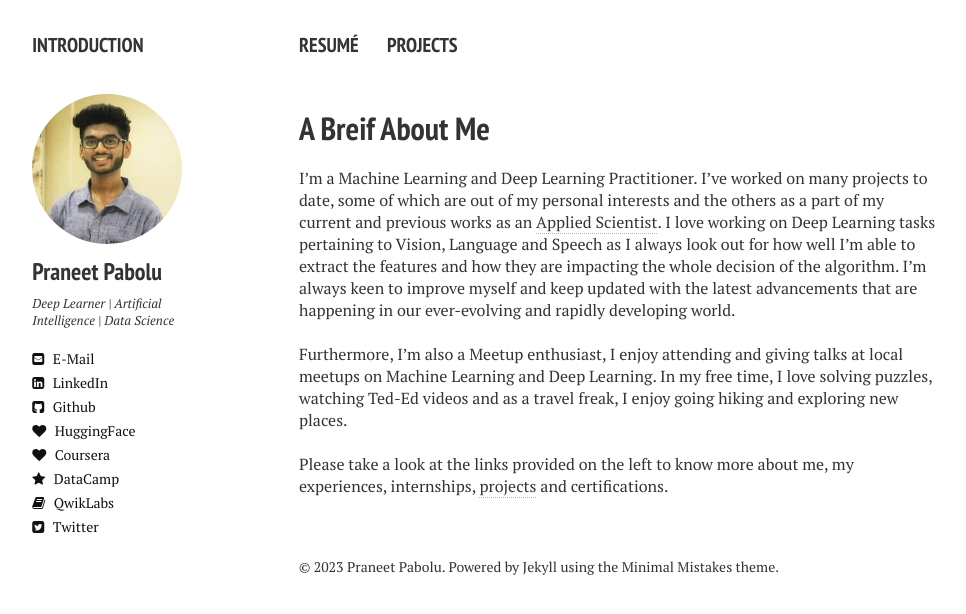
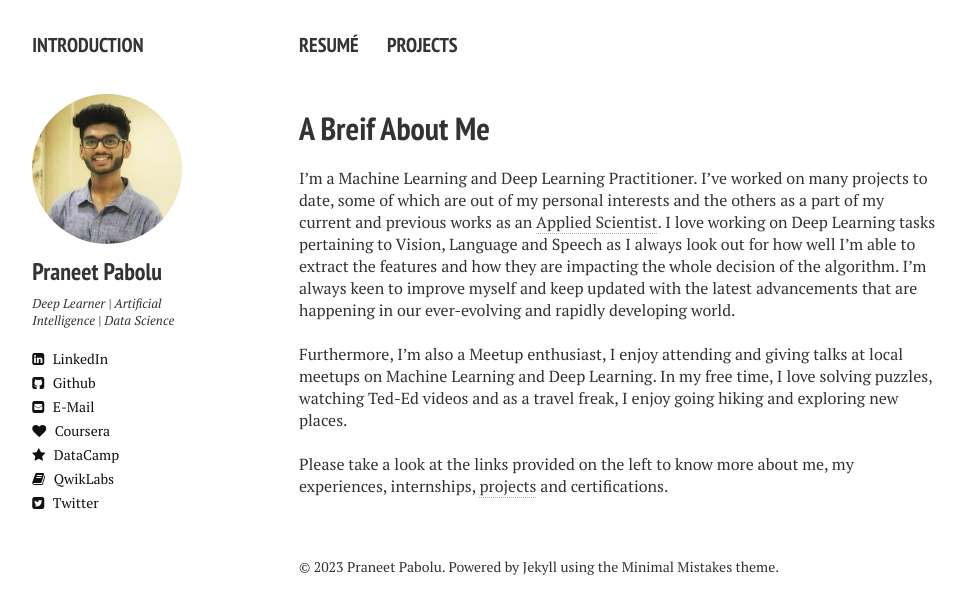
Before and after one commit to DeathReaper0965/deathreaper0965.github.io, a Jekyll site: the page built from index.md, in a window 1280 px wide. Shown: the top 614 px of the page, without its empty margins (21-987 px from the left). Built offline with Jekyll 4.4.1, drawn with Linux system fonts in a browser that asks for light colours; nearby versions of some CDN libraries; comment, search, counter and statistics services are not loaded.

Commit message:
Update _author-bio.html

```diff
--- a/_includes/_author-bio.html
+++ b/_includes/_author-bio.html
@@ -9,18 +9,18 @@
 <p>{{ site.owner.bio }}</p>
 {% if site.owner.google_scholar %}<a href="http://scholar.google.es/citations?user={{ site.owner.google_scholar }}" class="author-social" target="_blank"><i class="ai ai-google-scholar-square"></i>&nbsp; G. Scholar</a>{% endif %}
 {% if site.owner.facebook %}<a href="http://facebook.com/{{ site.owner.facebook }}" class="author-social" target="_blank"><i class="fa fa-facebook-square"></i> Facebook</a>{% endif %}
-{% if site.owner.email %}<a href="mailto:{{ site.owner.email | encode_email }}" class="author-social" target="_blank"><i class="fa fa-envelope-square"></i> E-Mail</a>{% endif %}
 {% if site.owner.linkedin %}<a href="http://linkedin.com/in/{{ site.owner.linkedin }}" class="author-social" target="_blank"><i class="fa fa-linkedin-square"></i> LinkedIn</a>{% endif %}
 {% if site.owner.instagram %}<a href="http://instagram.com/{{ site.owner.instagram }}" class="author-social" target="_blank"><i class="fa fa-instagram"></i> Instagram</a>{% endif %}
 {% if site.owner.tumblr %}<a href="http://{{ site.owner.tumblr }}.tumblr.com" class="author-social" target="_blank"><i class="fa fa-tumblr-square"></i> Tumblr</a>{% endif %}
 {% if site.owner.github %}<a href="http://github.com/{{ site.owner.github }}" class="author-social" target="_blank"><i class="fa fa-github-square"></i> Github</a>{% endif %}
+{% if site.owner.email %}<a href="mailto:{{ site.owner.email | encode_email }}" class="author-social" target="_blank"><i class="fa fa-envelope-square"></i> E-Mail</a>{% endif %}
 {% if site.owner.stackoverflow %}<a href="http://stackoverflow.com/users/{{ site.owner.stackoverflow }}" class="author-social" target="_blank"><i class="fa fa-stack-overflow"></i> Stackoverflow</a>{% endif %}
 {% if site.owner.lastfm %}<a href="http://lastfm.com/user/{{ site.owner.lastfm }}" class="author-social" target="_blank"><i class="fa fa-music"></i> Last.fm</a>{% endif %}
 {% if site.owner.dribbble %}<a href="http://dribbble.com/{{ site.owner.dribbble }}" class="author-social" target="_blank"><i class="fa fa-dribbble"></i> Dribbble</a>{% endif %}
 {% if site.owner.pinterest %}<a href="http://www.pinterest.com/{{ site.owner.pinterest }}" class="author-social" target="_blank"><i class="fa fa-pinterest"></i> Pinterest</a>{% endif %}
 {% if site.owner.foursquare %}<a href="http://foursquare.com/{{ site.owner.foursquare }}" class="author-social" target="_blank"><i class="fa fa-foursquare"></i> Foursquare</a>{% endif %}
 {% if site.owner.steam %}<a href="http://steamcommunity.com/id/{{ site.owner.steam }}" class="author-social" target="_blank"><i class="fa fa-steam-square"></i> Steam</a>{% endif %}
-{% if site.owner.coursera %}<a href="https://www.coursera.org/user/{{ site.owner.coursera }}" class="author-social" target="_blank"><i class="fa fa-heart"></i> HuggingFace</a>{% endif %}
+{% if site.owner.huggingface %}<a href="https://huggingface.co/{{ site.owner.huggingface }}" class="author-social" target="_blank"><i class="fa-solid fa-face-smiling-hands"></i> HuggingFace</a>{% endif %}
 {% if site.owner.google_plus %}<a href="http://plus.google.com/{{ site.owner.google_plus }}" class="author-social" target="_blank"><i class="fa fa-google-plus-square"></i> Google+</a>{% endif %}
 {% if site.owner.coursera %}<a href="https://www.coursera.org/user/{{ site.owner.coursera }}" class="author-social" target="_blank"><i class="fa fa-heart"></i> Coursera</a>{% endif %}
 {% if site.owner.datacamp %}<a href="https://www.datacamp.com/profile/{{ site.owner.datacamp }}" class="author-social" target="_blank"><i class="fa fa-star"></i> DataCamp</a>{% endif %}
```
